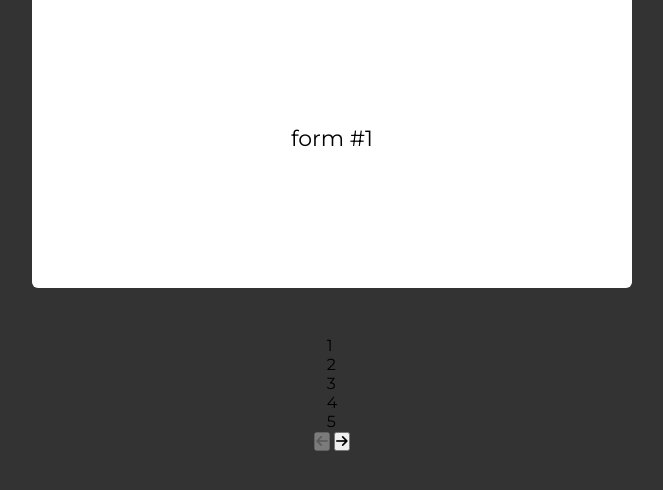
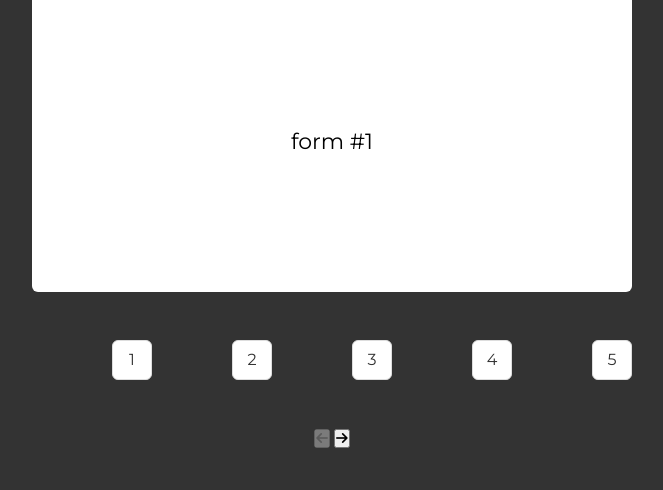
Before and after one commit to Malzagic/progress-indicator-in-the-forms, a plain HTML site: page index.html in a window 1280 px wide. Shown: the part 208-698 px from the top of the page, without its empty margins (308-971 px from the left). Drawn offline with Linux system fonts and the light colour scheme.

Commit message:
write code

```diff
--- a/index.html
+++ b/index.html
@@ -16,7 +16,7 @@
 
     <h1>fake form</h1>
     <div class="fake-form">
-        <div class="page" data-number="1">form #1</div>
+        <div class="page active-page" data-number="1">form #1</div>
         <div class="page" data-number="2">form #2</div>
         <div class="page" data-number="3">form #3</div>
         <div class="page" data-number="4">form #4</div>
--- a/style.css
+++ b/style.css
@@ -30,7 +30,7 @@ h1 {
 }
 
 .page {
-	display: flex;
+	display: none;
 	justify-content: center;
 	align-items: center;
 	width: 100%;
@@ -38,3 +38,39 @@ h1 {
 	font-size: 22px;
 	background-color: #fff;
 }
+
+.page:nth-child(even) {
+	background-color: #eee;
+}
+
+.active-page {
+	display: flex;
+}
+
+.progress-box {
+	position: relative;
+	display: flex;
+	justify-content: space-between;
+	width: 600px;
+	margin-bottom: 3em;
+}
+
+.progress-box::before {
+	position: absolute;
+	top: 50%;
+	transform: translate(-50%);
+	height: 4px;
+	width: 100%;
+}
+
+.step {
+	display: flex;
+	justify-content: center;
+	align-items: center;
+	height: 40px;
+	width: 40px;
+	color: #333;
+	background-color: #fff;
+	border: 1px solid #ddd;
+	border-radius: 6px;
+}
```
